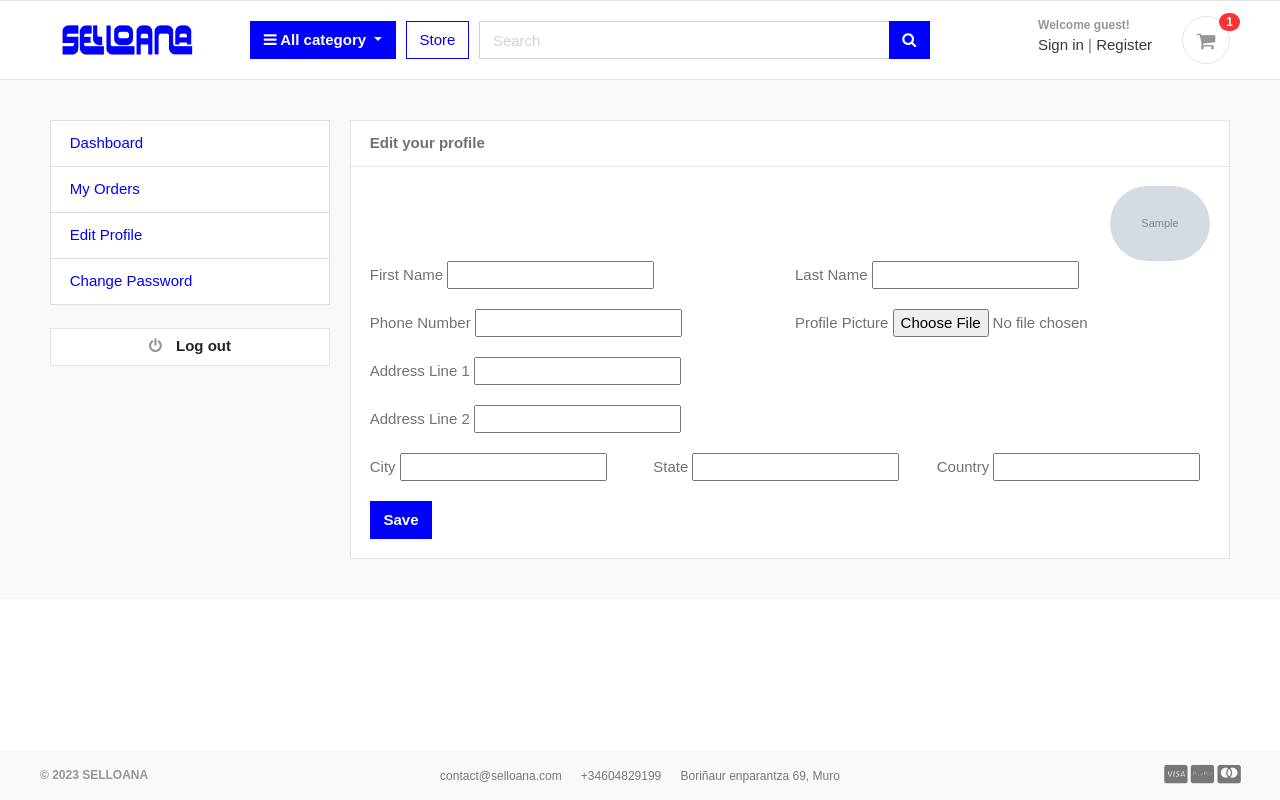
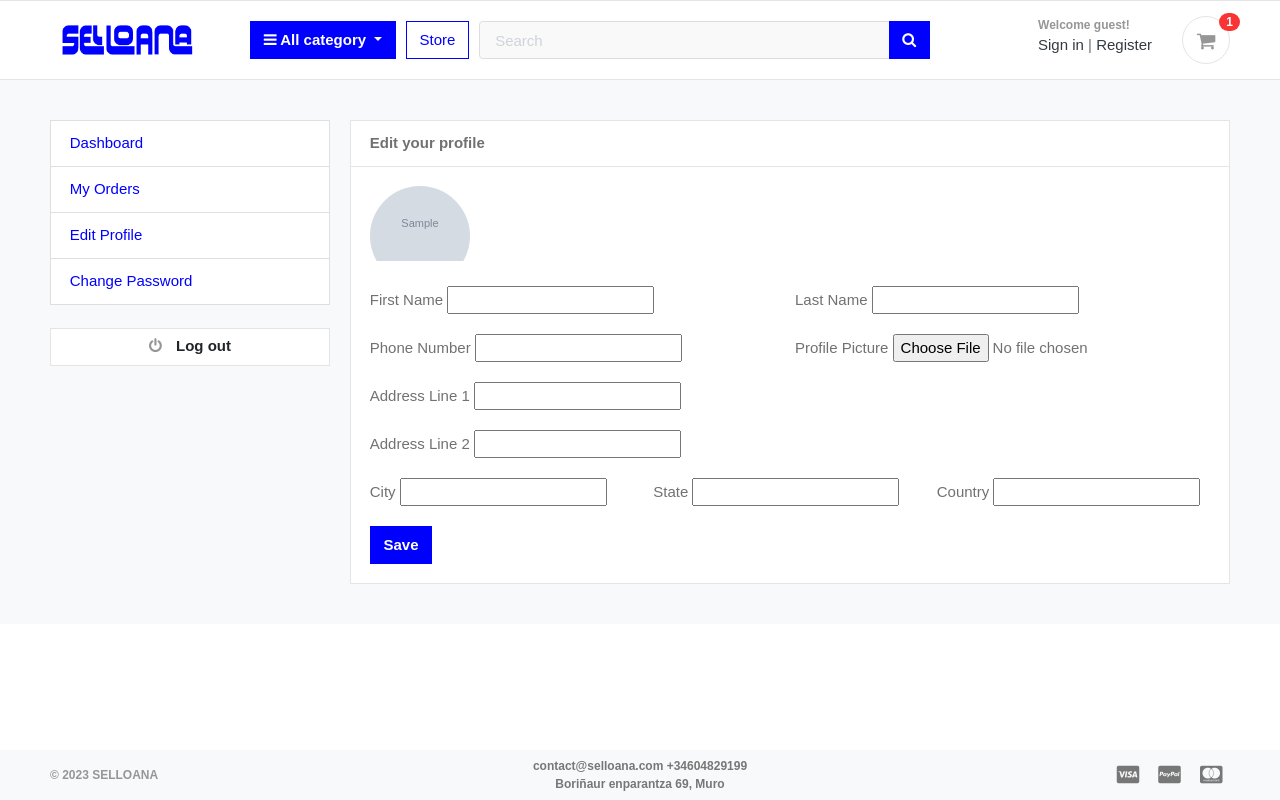
Before and after one commit to CtrlAltDeliciousGithub/selloana-ecommerce, a Django app: template templates/accounts/edit_profile.html in a window 1280 px wide. Run offline with Django 3.2, Linux system fonts and the light colour scheme; the template is opened without the code that fills it: most values are stand-ins (such as "Sample title", 1, 10 or a date in 2020); grey boxes marked "Sample" are stand-in pictures; form fields are guessed from the names that the template uses; some libraries are stand-ins or nearby versions; some web fonts are replaced.

Commit message:
website polish v 1.1

```diff
--- a/selloana/static/css/custom.css
+++ b/selloana/static/css/custom.css
@@ -145,16 +145,23 @@
   display: block;
   width: 100%;
   height: calc(1.5em + 0.9rem + 2px);
-    padding: 0.45rem 0.85rem;
+  padding: 0.5rem 1rem;
   font-size: 1rem;
   font-weight: 400;
-    line-height: 1;
-    color: #495057;
-    background-color: #fff;
+  line-height: 1.2;
+  color: #555;
+  background-color: #f9f9f9;
   background-clip: padding-box;
-    border: 1px solid #ced4da;
-    border-radius: 0rem;
-    transition: border-color 0.15s ease-in-out, box-shadow 0.15s ease-in-out;
+  border: 1px solid #ddd;
+  border-radius: 0.25rem;
+  transition: border-color 0.2s ease-in-out, box-shadow 0.2s ease-in-out;
+  box-shadow: none;
+}
+
+.form-control:focus {
+  border-color: #4a90e2;
+  outline: 0;
+  box-shadow: 0 0 0 0.2rem rgba(74, 144, 226, 0.25);
 }
 
 a {
--- a/templates/accounts/dashboard.html
+++ b/templates/accounts/dashboard.html
@@ -34,7 +34,9 @@
 
 					<div class="card" style="text-align:center;">
 						<div class="card-body">
-							<img src="{{userprofile.profile_picture.url}}" alt="User Profile Picture" width="50" height="50" style="border-radius:50%;">
+							<div style="width: 50px; height: 50px; overflow: hidden; border-radius: 50%; display: inline-block;">
+								<img src="{{ userprofile.profile_picture.url }}" alt="User Profile Picture" style="width: 100%; height: auto; display: block; object-fit: cover;">
+							</div>
 							<p class="mb-0">{{user.email}}</p>
 							<p>{{user.phone_number}}</p>
 						</div>
--- a/templates/accounts/edit_profile.html
+++ b/templates/accounts/edit_profile.html
@@ -13,7 +13,9 @@
 					</header>
 					<div class="card-body">
 						<div class="text-right">
-							<img src="{{userprofile.profile_picture.url}}" alt="Profile Picture" width="100" style="border-radius:50px;">
+							<div style="width: 100px; height: 100px; overflow: hidden; border-radius: 50%;">
+								<img src="{{ userprofile.profile_picture.url }}" alt="Profile Picture" style="width: 100%; height: auto;">
+							</div>
 						</div>
 						<div class="row">
 							<div class="col-md-12">
--- a/templates/includes/footer.html
+++ b/templates/includes/footer.html
@@ -1,37 +1,44 @@
+<!DOCTYPE html>
+<html>
+<head>
+    <!-- Add your head content here -->
+</head>
+<body>
+
 <!-- ========================= FOOTER ========================= -->
 <footer class="section-footer border-top">
     <div class="container">
         <section class="footer-bottom border-top row">
-			<div class="col-md-2">
-				<p class="text-muted"> &copy 2023 SELLOANA </p>
+            <div class="col-md-4 text-center text-md-left">
+                <p class="text-muted">&copy; 2023 SELLOANA</p>
             </div>
-			<div class="col-md-8 text-md-center">
-				<span  class="px-2">contact@selloana.com</span>
-				<span  class="px-2">+34604829199</span>
-				<span  class="px-2">Boriñaur enparantza 69, Muro</span>
+            <div class="col-md-4 text-center">
+                <p class="text-muted">
+                    <span class="d-block d-md-inline-block mb-2 mb-md-0">contact@selloana.com</span>
+                    <span class="d-block d-md-inline-block mb-2 mb-md-0">+34604829199</span>
+                    <span class="d-block d-md-inline-block">Boriñaur enparantza 69, Muro</span>
+                </p>
             </div>
-			<div class="col-md-2 text-md-right text-muted">
-				<i class="fab fa-lg fa-cc-visa"></i>
-				<i class="fab fa-lg fa-cc-paypal"></i>
-				<i class="fab fa-lg fa-cc-mastercard"></i>
+            <div class="col-md-4 text-center text-md-right">
+                <i class="fab fa-lg fa-cc-visa px-2"></i>
+                <i class="fab fa-lg fa-cc-paypal px-2"></i>
+                <i class="fab fa-lg fa-cc-mastercard px-2"></i>
             </div>
         </section>
     </div><!-- //container -->
 </footer>
+<!-- ========================= FOOTER END // ========================= -->
 
 <script src="https://ajax.googleapis.com/ajax/libs/jquery/3.5.1/jquery.min.js"></script>
 <script>
 $(document).ready(function() {
-
     $('.thumb a').click(function(e) {
-
         e.preventDefault();
         var imageSrc = $(this).attr('src');
         $('.mainImage img').attr('src', $(this).attr("href"));
-  })
-})
+    });
+});
 </script>
 
-<!-- ========================= FOOTER END // ========================= -->
 </body>
 </html>
```
Lines whose indentation alone changed are shown as unchanged.
